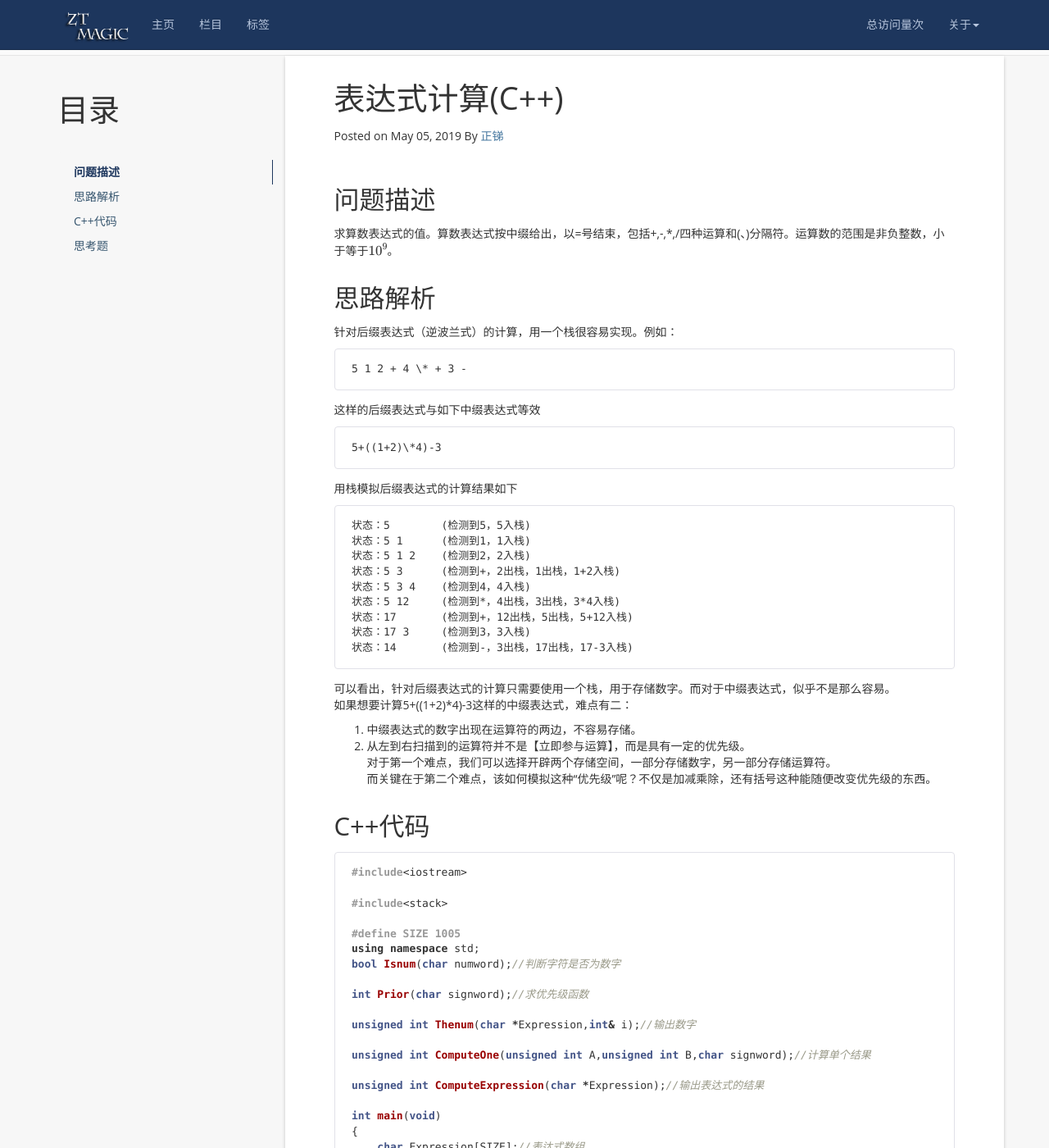
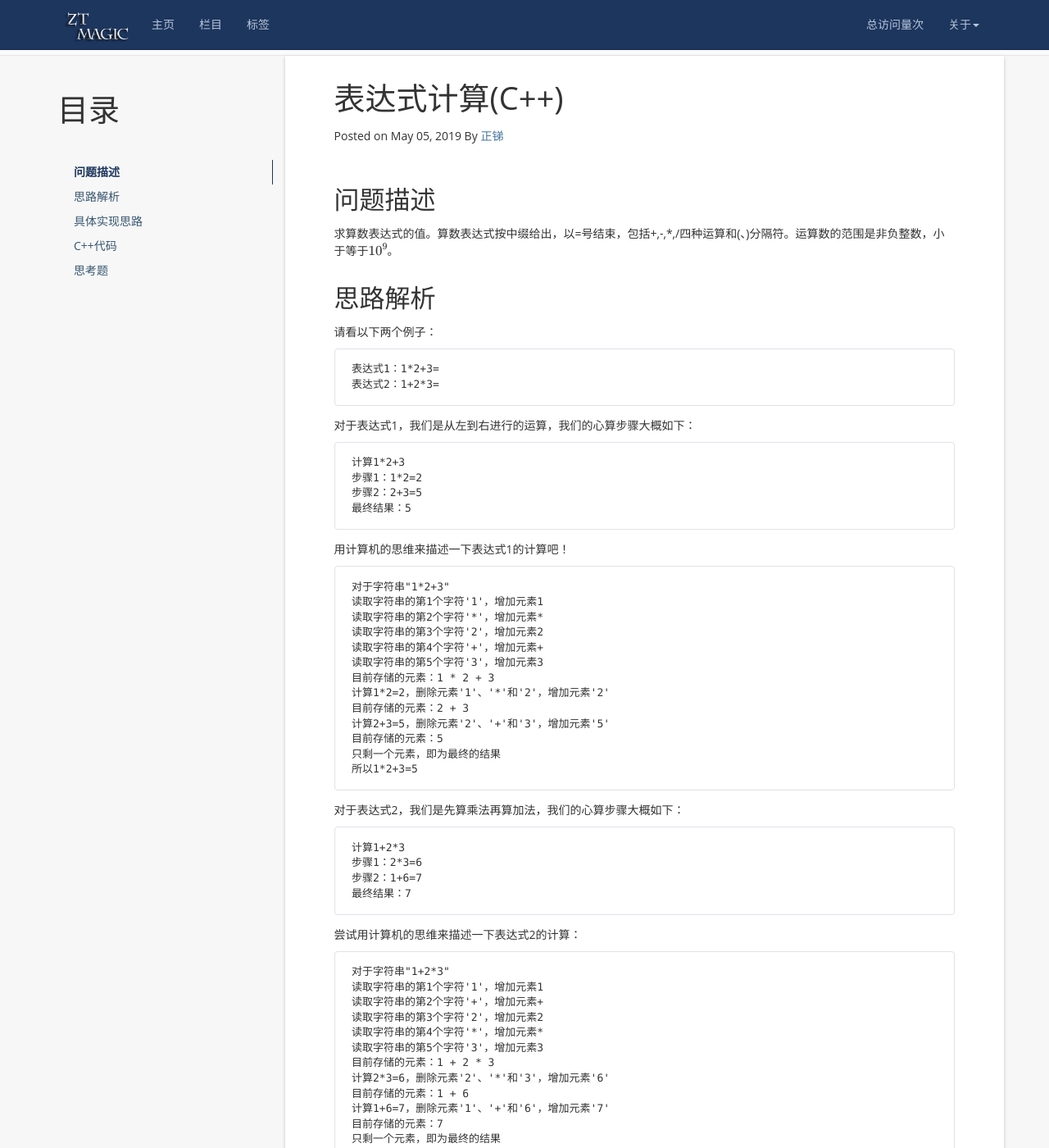
Before and after one commit to ztmail723/ztmail723.github.io, a Jekyll site: the page built from _posts/technology/2019-05-05-Compute-Expression.md, in a window 1280 px wide and 1400 px high, scrolled down 219 px. Shown: the whole window at 82% size. Built offline with Jekyll 4.4.1, drawn with Linux system fonts in a browser that asks for light colours; nearby versions of some CDN libraries; formulas are drawn with MathJax 3; a script that is not in the unit is left out; comment, search, counter and statistics services are not loaded; some of the changed text lies outside the part shown.

Commit message:
Update 2019-05-05-Compute-Expression.md

```diff
--- a/_posts/technology/2019-05-05-Compute-Expression.md
+++ b/_posts/technology/2019-05-05-Compute-Expression.md
@@ -28,13 +28,67 @@ tag: 算法
 
 思路解析
 -------------------------------------
+
+请看以下两个例子：
+
+    表达式1：1*2+3=
+    表达式2：1+2*3=
+
+对于表达式1，我们是从左到右进行的运算，我们的心算步骤大概如下：
+
+    计算1*2+3
+    步骤1：1*2=2
+    步骤2：2+3=5
+    最终结果：5
+
+用计算机的思维来描述一下表达式1的计算吧！
+
+    对于字符串"1*2+3"
+    读取字符串的第1个字符'1'，增加元素1
+    读取字符串的第2个字符'*'，增加元素*
+    读取字符串的第3个字符'2'，增加元素2
+    读取字符串的第4个字符'+'，增加元素+
+    读取字符串的第5个字符'3'，增加元素3
+    目前存储的元素：1 * 2 + 3
+    计算1*2=2，删除元素'1'、'*'和'2'，增加元素'2'
+    目前存储的元素：2 + 3
+    计算2+3=5，删除元素'2'、'+'和'3'，增加元素'5'
+    目前存储的元素：5
+    只剩一个元素，即为最终的结果
+    所以1*2+3=5
+
+对于表达式2，我们是先算乘法再算加法，我们的心算步骤大概如下：
+
+    计算1+2*3
+    步骤1：2*3=6
+    步骤2：1+6=7
+    最终结果：7
+
+尝试用计算机的思维来描述一下表达式2的计算：
+
+    对于字符串"1+2*3"
+    读取字符串的第1个字符'1'，增加元素1
+    读取字符串的第2个字符'+'，增加元素+
+    读取字符串的第3个字符'2'，增加元素2
+    读取字符串的第4个字符'*'，增加元素*
+    读取字符串的第5个字符'3'，增加元素3
+    目前存储的元素：1 + 2 * 3
+    计算2*3=6，删除元素'2'、'*'和'3'，增加元素'6'
+    目前存储的元素：1 + 6
+    计算1+6=7，删除元素'1'、'+'和'6'，增加元素'7'
+    目前存储的元素：7
+    只剩一个元素，即为最终的结果
+    所以1+2*3=7
+
+发现了吗？对于表达式2，我们的计算顺序是“先读入的元素后计算，后读入的元素先计算”，是不是想到了栈【先进后出，后进先出】的特点？
+
 针对后缀表达式（逆波兰式）的计算，用一个栈很容易实现。例如：
 
-    5 1 2 + 4 \* + 3 -
+    5 1 2 + 4 * + 3 -
 
 这样的后缀表达式与如下中缀表达式等效
 
-    5+((1+2)\*4)-3
+    5+((1+2)*4)-3
 
 用栈模拟后缀表达式的计算结果如下
 
@@ -48,13 +102,52 @@ tag: 算法
     状态：17 3     (检测到3，3入栈)
     状态：14       (检测到-，3出栈，17出栈，17-3入栈)
 
+但倘若是这样【从后向前算】，又如何计算表达式1呢？
 可以看出，针对后缀表达式的计算只需要使用一个栈，用于存储数字。而对于中缀表达式，似乎不是那么容易。
 如果想要计算5+((1+2)\*4)-3这样的中缀表达式，难点有二：
 1. 中缀表达式的数字出现在运算符的两边，不容易存储。
 2. 从左到右扫描到的运算符并不是【立即参与运算】，而是具有一定的优先级。
 对于第一个难点，我们可以选择开辟两个存储空间，一部分存储数字，另一部分存储运算符。
-而关键在于第二个难点，该如何模拟这种“优先级”呢？不仅是加减乘除，还有括号这种能随便改变优先级的东西。
+而关键在于第二个难点，为什么后缀表达式易于计算？因为它的【运算顺序】确定。该如何模拟这种“优先级”呢？不仅是加减乘除，还有括号这种能随便改变优先级的东西。
 
+    对于字符串"1*2+3"
+    读取字符串的第1个字符'1'，增加元素1
+    读取字符串的第2个字符'*'，增加元素*
+    读取字符串的第3个字符'2'，增加元素2
+    【计算1*2，删除'1'、'*'、'2'，增加2】
+    【当前元素：2】
+    读取字符串的第4个字符'+'，增加元素+
+    读取字符串的第5个字符'3'，增加元素3
+
+没错，我们是【从后向前算】，但对于字符串的读取是【从前向后读】。
+那么，在读取的过程中，让表达式【顺序计算】的部分先算完，【从后向前计算】的部分存起来。
+比如如下表达式：
+
+    1+2+3*4+5*6=
+
+我们先把1+2=3算完，这样在读取到3\*4的时候表达式变成了：
+
+    3+3*4
+
+在读取到+时，将【3+3\*4】看作一个整体A，加号后边的元素看做一个整体B，A+B是【顺序计算】的部分（加号不会比A中的乘号先算）。
+也就是说，我们虽然不确定B内部的具体计算顺序，但至少A这个整体相对于B先进行计算。
+而我们已经确保了A是一个【从后向前计算】的序列，那么我们就可以用【从后向前计算】的方式计算出A的值为15。
+所以后来的表达式为
+
+    15+B
+
+然后我们接着读取字符串，将B细化
+
+    15+5*6
+
+读到等于号'='结束，发现最终留下的又是一个【从后向前计算】的序列，我们用【从后向前计算】的方式最终得出表达式的结果为45。
+也就是说，整体思路是在读取过程中，随时解决掉【顺序计算】的部分，从而始终保持存储的元素序列是一个可以用栈模拟的【从后向前计算】的模型。
+
+具体实现思路
+-------------------------------------
+
+建立两个栈，一个为NumStack为数字栈，一个叫SignStack为符号栈。
+对每种符号设定优先级，整个读取过程中保持【符号的优先级递增】。
 
 C++代码
 -------------------------------------
@@ -83,13 +176,14 @@ int Prior(char signword)
 {
     switch(signword)
     {
-    case '=':return -1;//等于号作为哨兵项
-    case ')':return 0;
+    case '=':return -1;//等于号作为哨兵项，优先级最低
+    case ')':return 0;//右括号优先级低于所有运算符
     case '+':
-    case '-':return 1;
+    case '-':return 1;//加减优先级为1
     case '*':
-    case '/':return 2;
-    default :return 3;
+    case '/':return 2;//乘除优先级为2
+    case '(':
+    default :return 3;//左括号优先级高于其他运算符
     }
 }
 unsigned int Thenum(char *Expression,int& i)
@@ -127,7 +221,7 @@ unsigned int ComputeExpression(char *Expression)
                 !SignStack.empty()&&Prior(SignStack.top())>=Prior(Expression[i]);\
                 SignStack.pop())
             {
-                if(SignStack.top()=='(')continue;//遇到左括号，继续
+                if(SignStack.top()=='(')continue;//遇到左括号，不运算，弹出进入下一次循环
                 tempB=NumStack.top();
                 NumStack.pop();
                 NumStack.top()=ComputeOne(NumStack.top(),tempB,SignStack.top());
@@ -151,4 +245,4 @@ unsigned int ComputeExpression(char *Expression)
 -------------------------------------
 1. 将中缀表达式转换为后缀表达式。
 2. 将后缀表达式转换为中缀表达式。
-3. 增加一个运算符"^"代表乘方，优先级高于\*，小于括号。例如 2\*(1+2\*3)^4 代表 $$ 2*{(1+2*3)}^4 $$ 结果。
+3. 增加一个运算符"^"代表乘方，优先级高于乘除，小于括号。例如 2\*(1+2\*3)^4 代表 $$ 2*{(1+2*3)}^4 $$ 的结果。
```
